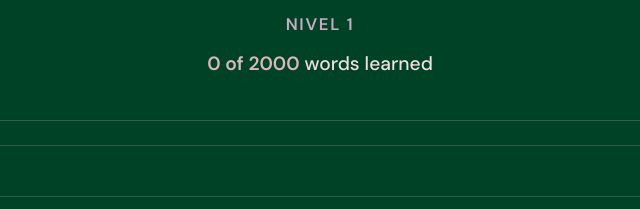
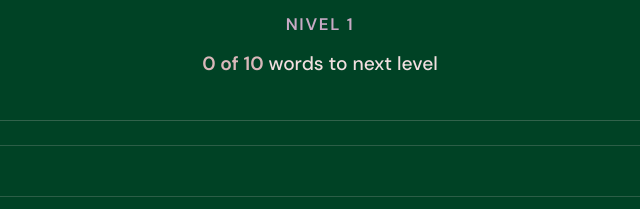
Before and after one commit to martingarrison/lingua-ludus, a plain HTML site: page index.html in a window 1280 px wide. Shown: the part 365-574 px from the top of the page, 320-960 px from the left. Drawn offline with Linux system fonts and the light colour scheme.

Commit message:
Add files via upload

```diff
--- a/index.html
+++ b/index.html
@@ -637,22 +637,22 @@ function renderStats() {
   document.getElementById('s-10').textContent    = ten.toLocaleString();
   document.getElementById('s-20').textContent    = twenty.toLocaleString();
 
-  // donut — global progress across all 2000 words
+  // donut — XP-bar style: fills within current tier, resets on level up
   const CIRC = 2 * Math.PI * 100; // r=100
-  const totalWords = vocab.length || 2000;
 
-  // Current level = highest tier whose end threshold the user has passed
+  // Current level = the highest tier the user has fully entered (ten >= tier.start)
   let currentLevel = TIERS[0];
   for (const tier of TIERS) {
     if (ten >= tier.start) currentLevel = tier;
   }
 
-  // Next tier threshold — the end of the next tier, for pace estimate
-  const currentTierIdx = TIERS.indexOf(currentLevel);
-  const nextTier = TIERS[currentTierIdx + 1] || null;
-  const nextThreshold = nextTier ? nextTier.start - 1 : totalWords;
+  // Progress within this tier: from tier.start to tier.end (in learned word count)
+  const tierStart = currentLevel.start - 1; // words learned before this tier began
+  const tierEnd   = currentLevel.end;        // words needed to complete this tier
+  const tierCount = tierEnd - tierStart;     // total words in this tier
+  const tierDone  = Math.min(ten - tierStart, tierCount); // how many done within tier
 
-  const pct  = totalWords > 0 ? ten / totalWords : 0;
+  const pct  = tierCount > 0 ? tierDone / tierCount : 0;
   const fill = document.getElementById('donut-fill');
   fill.classList.toggle('complete', pct >= 1);
   fill.style.strokeDasharray  = CIRC;
@@ -664,22 +664,16 @@ function renderStats() {
   }));
 
   document.getElementById('donut-tier').textContent = currentLevel.name;
-  document.getElementById('donut-label').innerHTML  = '<strong>' + ten + ' of ' + totalWords + '</strong> words learned';
+  document.getElementById('donut-label').innerHTML  = '<strong>' + tierDone + ' of ' + tierCount + '</strong> words to next level';
 
   const hist   = Object.values(state.dailyHistory);
   const paceEl = document.getElementById('donut-pace');
-  if (hist.length && ten < totalWords) {
+  const wordsRemaining = tierCount - tierDone;
+  if (hist.length && wordsRemaining > 0) {
     const avg = hist.slice(-7).reduce((a,b) => a+b, 0) / Math.min(hist.length, 7);
-    if (avg > 0 && nextTier) {
-      const wordsToNextLevel = nextThreshold - ten;
-      paceEl.textContent = wordsToNextLevel > 0
-        ? nextTier.name + ' in ~' + Math.ceil(wordsToNextLevel / avg) + ' days'
-        : '';
-    } else {
-      paceEl.textContent = '';
-    }
+    paceEl.textContent = avg > 0 ? 'Next level in ~' + Math.ceil(wordsRemaining / avg) + ' days' : '';
   } else {
-    paceEl.textContent = pct >= 1 ? 'All words learned!' : '';
+    paceEl.textContent = pct >= 1 ? currentLevel.name + ' complete!' : '';
   }
 
   // goal bars
```
